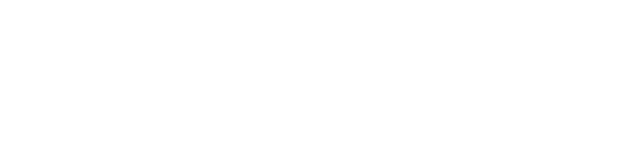
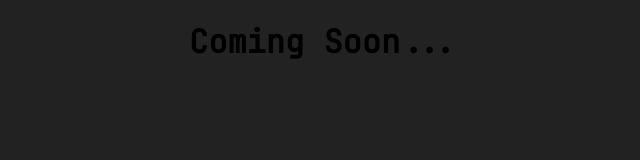
Before and after one commit to HeavyBean/Website, a plain HTML site: page music.html in a window 1280 px wide. Shown: the whole page, without its empty margins (1-641 px from the left). Drawn offline with Linux system fonts and the light colour scheme.

Commit message:
Music page
Start of the music page. I am trying to get the coming soon in the middle of the screen for now. I also spell checked the new ideas page.

```diff
--- a/music.html
+++ b/music.html
@@ -0,0 +1,11 @@
+<html>
+    <head>
+        <link rel="stylesheet" href="style.css">
+        <title>	ᕕ(⌐■_■)ᕗ ♪♬</title>
+        <link href="https://fonts.googleapis.com/css2?family=JetBrains+Mono&display=swap" rel="stylesheet">
+    </head>
+
+    <body>
+        <h1 class="coming-soon">Coming Soon...</h1>
+    </body>
+</html>
--- a/style.css
+++ b/style.css
@@ -109,3 +109,9 @@ body {
     font-family: 'JetBrains Mono', monospace;
     text-align: center;
 }
+
+.coming-soon {
+  /* optional styling */
+  font-family: "JetBrains Mono", monospace;
+  font-size: 2rem;
+}
```
Also changed, not shown: new-ideas.html (+1 -1 lines).
